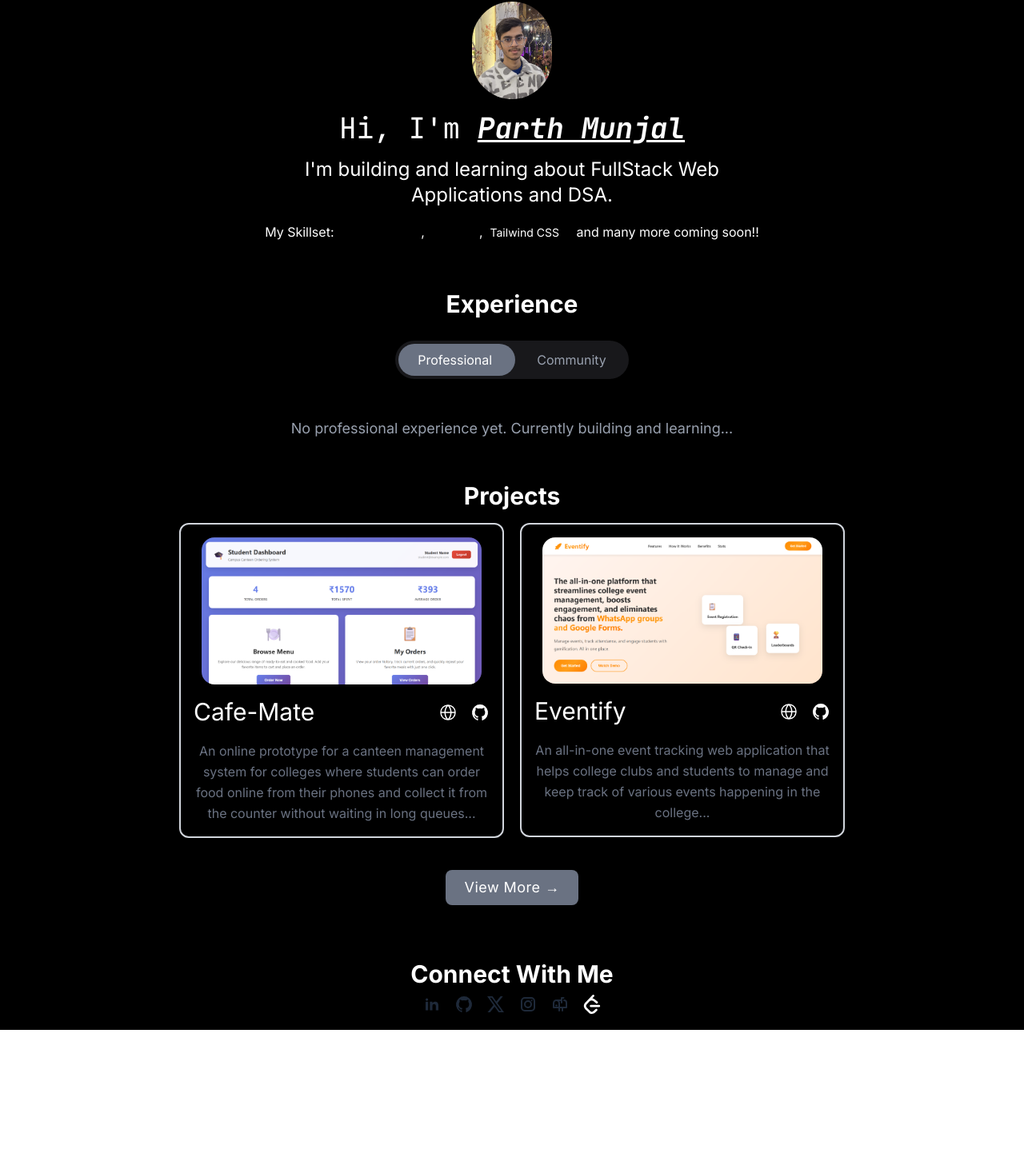
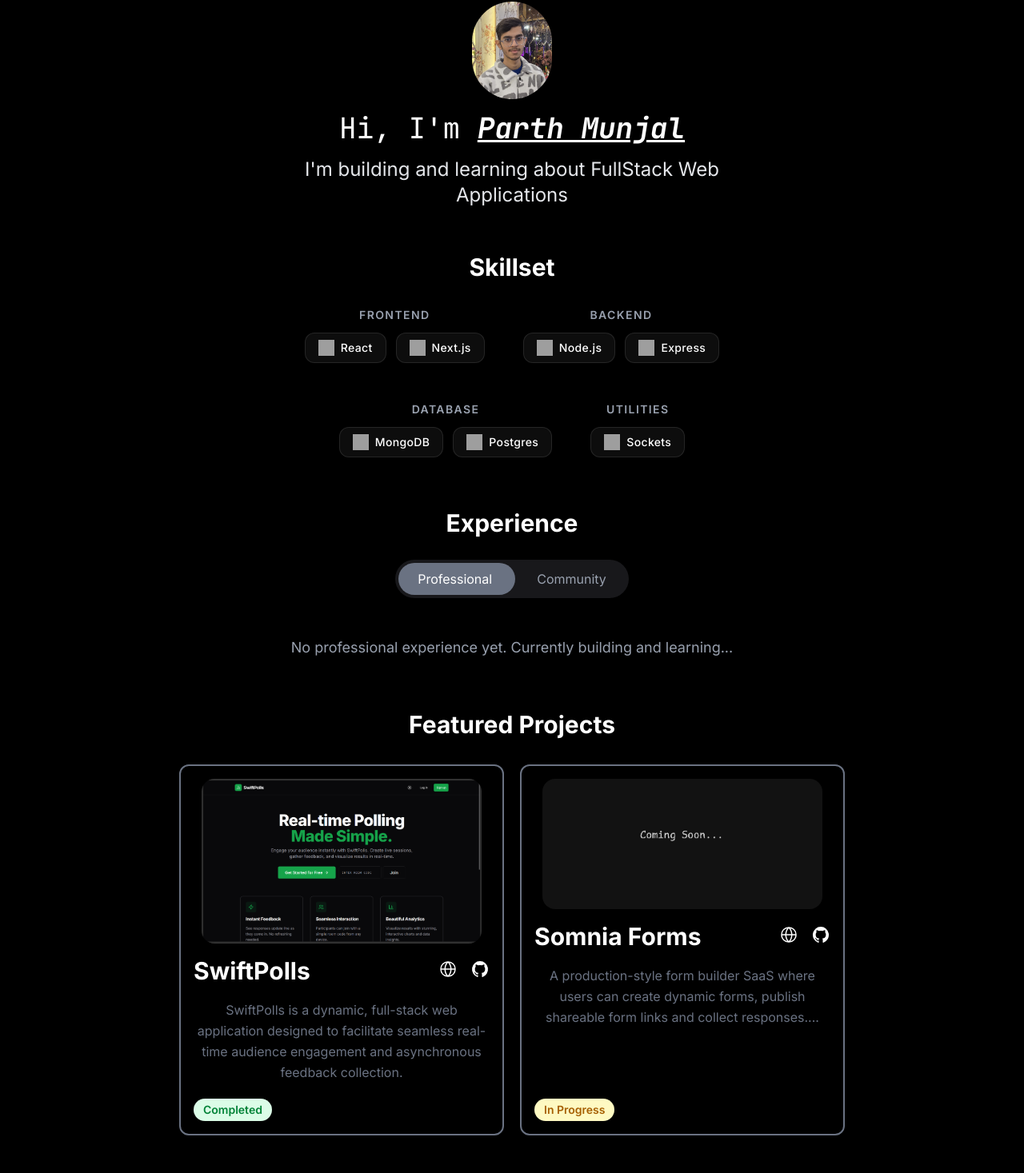
Before and after one commit to parthmunjal07/parth-portfolio-v1, a React (Vite) app: page / in a window 1280 px wide. Shown: the part 98-1565 px from the top of the page at 80% size. Before the commit the page ends 1386 px from the top, so only its background shows below. Built offline with nearby package versions, Linux system fonts and the light colour scheme; grey boxes are pictures that could not be loaded.

Commit message:
updated landing and projects

```diff
--- a/src/components/Hero.jsx
+++ b/src/components/Hero.jsx
@@ -5,9 +5,69 @@ import PageWrapper from "./PageWrapper";
 import PostCard from "./PostCard";
 import ExpTog from "./ExpTog";
 import ProjectCard from "./ProjectCard";
-import cafeMate from "../assets/cafeMate.png";
+import swiftpolls from "../assets/swiftpolls.png";
+import soon from "../assets/soon.png";
 import eventify from "../assets/eventify.png";
 import { motion } from "framer-motion";
+
+// Skills segregated by category
+const skillCategories = [
+  {
+    title: "Frontend",
+    skills: [
+      {
+        name: "React",
+        link: "https://react.dev/",
+        icon: "https://cdn.simpleicons.org/react/61DAFB",
+      },
+      {
+        name: "Next.js",
+        link: "https://nextjs.org/",
+        icon: "https://cdn.simpleicons.org/nextdotjs/ffffff", // White icon
+      },
+    ],
+  },
+  {
+    title: "Backend",
+    skills: [
+      {
+        name: "Node.js",
+        link: "https://nodejs.org/",
+        icon: "https://cdn.simpleicons.org/nodedotjs/339933",
+      },
+      {
+        name: "Express",
+        link: "https://expressjs.com/",
+        icon: "https://cdn.simpleicons.org/express/ffffff", // White icon
+      },
+    ],
+  },
+  {
+    title: "Database",
+    skills: [
+      {
+        name: "MongoDB",
+        link: "https://www.mongodb.com/",
+        icon: "https://cdn.simpleicons.org/mongodb/47A248",
+      },
+      {
+        name: "Postgres",
+        link: "https://www.postgresql.org/",
+        icon: "https://cdn.simpleicons.org/postgresql/4169E1",
+      },
+    ],
+  },
+  {
+    title: "Utilities",
+    skills: [
+      {
+        name: "Sockets",
+        link: "https://socket.io/",
+        icon: "https://cdn.simpleicons.org/socketdotio/ffffff", // White icon
+      },
+    ],
+  },
+];
 
 function Hero() {
   const container = {
@@ -27,6 +87,7 @@ function Hero() {
       transition: { duration: 0.6, ease: "easeOut" },
     },
   };
+
   return (
     <PageWrapper>
       <div className="min-h-screen bg-black text-white">
@@ -43,48 +104,65 @@ function Hero() {
               <span className="font-bold underline italic">Parth Munjal</span>
             </h1>
 
-            <p className="text-2xl w-3/4 font-inter">
-              I'm building and learning about FullStack Web Applications and
-              DSA.
+            <p className="text-2xl w-3/4 font-inter text-gray-200">
+              I'm building and learning about FullStack Web Applications
             </p>
 
-            <div className="font-inter">
-              My Skillset:{" "}
-              <a
-                href="https://developer.mozilla.org/en-US/docs/Web/JavaScript"
-                target="_blank"
-                rel="noopener noreferrer"
-                className="inline-flex items-center text-sm bg-black/5 dark:bg-white/15 border border-dashed dark:border-white/30 border-black/20 py-1 px-2 rounded-md skill-inner-shadow self-end text-black dark:text-white hover:cursor-pointer mx-2"
+            {/* CATEGORIZED SKILLSET SECTION */}
+            <div className="mt-10 flex flex-col items-center w-full font-inter">
+              <h1 className="text-3xl font-bold mb-8">Skillset</h1>
+
+              {/* UPDATED: Changed flex-col to flex-wrap and widened max-w */}
+              <motion.div
+                variants={container}
+                initial="hidden"
+                animate="show"
+                className="flex flex-wrap justify-center items-start gap-10 md:gap-12 w-full max-w-4xl"
               >
-                JavaScript
-              </a>
-              ,
-              <a
-                href="https://react.dev/"
-                target="_blank"
-                rel="noopener noreferrer"
-                className="inline-flex items-center text-sm bg-black/5 dark:bg-white/15 border border-dashed dark:border-white/30 border-black/20 py-1 px-2 rounded-md skill-inner-shadow self-end text-black dark:text-white hover:cursor-pointer ml-2"
-              >
-                React
-              </a>{" "}
-              ,
-              <a
-                href="https://tailwindcss.com"
-                target="_blank"
-                rel="noopener noreferrer"
-                className="inline-flex items-center text-sm bg-black/5 dark:bg-white/15 border border-dashed dark:border-white/30 border-black/20 py-1 px-2 rounded-md skill-inner-shadow self-end dark:text-white hover:cursor-pointer mr-2"
-              >
-                Tailwind CSS
-              </a>{" "}
-              and many more coming soon!!
+                {skillCategories.map((category) => (
+                  <div
+                    key={category.title}
+                    className="flex flex-col items-center"
+                  >
+                    <h3 className="text-sm uppercase tracking-widest text-gray-400 mb-3 font-semibold">
+                      {category.title}
+                    </h3>
+                    <div className="flex flex-wrap justify-center gap-3">
+                      {category.skills.map((skill) => (
+                        <motion.a
+                          key={skill.name}
+                          variants={card}
+                          whileHover={{ y: -4, scale: 1.05 }}
+                          whileTap={{ scale: 0.95 }}
+                          href={skill.link}
+                          target="_blank"
+                          rel="noopener noreferrer"
+                          className="flex items-center gap-2 px-4 py-2 bg-white/5 border border-white/10 rounded-xl hover:bg-white/10 hover:border-white/30 transition-colors skill-inner-shadow cursor-pointer"
+                        >
+                          <img
+                            src={skill.icon}
+                            alt={`${skill.name} logo`}
+                            className="w-5 h-5"
+                          />
+                          <span className="text-sm font-medium tracking-wide">
+                            {skill.name}
+                          </span>
+                        </motion.a>
+                      ))}
+                    </div>
+                  </div>
+                ))}
+              </motion.div>
             </div>
 
-            <div className="mt-10 font-inter">
-              <h1 className="text-3xl font-bold">Experience</h1>
+            <div className="mt-12 font-inter w-full">
+              <h1 className="text-3xl font-bold mb-6">Experience</h1>
               <ExpTog />
             </div>
 
-            <h1 className="font-inter text-3xl font-bold mt-7">Projects</h1>
+            <h1 className="font-inter text-3xl font-bold mt-10 mb-4">
+              Featured Projects
+            </h1>
             <motion.div
               className="grid grid-cols-1 md:grid-cols-2 gap-5"
               variants={container}
@@ -93,57 +171,57 @@ function Hero() {
             >
               <motion.div variants={card} whileHover={{ y: -8 }}>
                 <ProjectCard
-                  name="Cafe-Mate"
-                  description="An online prototype for a canteen management system for colleges where students can order food online from their phones and collect it from the counter without waiting in long queues..."
-                  image={cafeMate}
-                  liveLink="#"
-                  githubLink="https://github.com/parthmunjal07/CafeMate"
+                  name="SwiftPolls"
+                  description="SwiftPolls is a dynamic, full-stack web application designed to facilitate seamless real-time audience engagement and asynchronous feedback collection."
+                  image={swiftpolls}
+                  liveLink="https://swiftpolls.parthmunjal.in"
+                  githubLink="https://github.com/parthmunjal07/swiftpolls"
+                  status="completed"
                 />
               </motion.div>
 
               <motion.div variants={card} whileHover={{ y: -8 }}>
                 <ProjectCard
-                  name="Eventify"
-                  description="An all-in-one event tracking web application that helps college clubs and students to manage and keep track of various events happening in the college..."
-                  image={eventify}
-                  liveLink="https://eventify-event-tracker.vercel.app/"
-                  githubLink="https://github.com/parthmunjal07/Eventify-Event-Tracker"
+                  name="Somnia Forms"
+                  description="A production-style form builder SaaS where users can create dynamic forms, publish shareable form links and collect responses...."
+                  image={soon}
+                  liveLink="#"
+                  githubLink="https://github.com/parthmunjal07/Somnia-forms-trpc"
                 />
               </motion.div>
             </motion.div>
+
             <motion.div
               initial={{ opacity: 0, y: 20 }}
               animate={{ opacity: 1, y: 0 }}
               transition={{ delay: 0.6, duration: 0.5 }}
-              className="mt-6 flex justify-center"
+              className="mt-8 flex justify-center"
             >
               <motion.a
                 href="/projects"
                 whileHover={{ scale: 1.05 }}
                 whileTap={{ scale: 0.95 }}
-                className="px-6 py-2 bg-gray-500 rounded-lg font-inter text-lg tracking-wide
-               hover:border border-gray-400 transition-all"
+                className="px-6 py-2 bg-white/10 rounded-lg font-inter text-lg tracking-wide hover:bg-white/20 hover:border-white/30 border border-transparent transition-all"
               >
                 View More →
               </motion.a>
             </motion.div>
 
-            <div className="align-bottom text-3xl font-inter mt-13 font-bold">
+            <div className="align-bottom text-3xl font-inter mt-16 font-bold">
               <h2>Connect With Me</h2>
-              <div className="flex gap-4 justify-center mt-2 mb-5">
+              <div className="flex gap-4 justify-center mt-4 mb-8">
+                {/* Social Links */}
                 <a
                   href="https://www.linkedin.com/in/parthmunjal07/"
                   target="_blank"
                   rel="noopener noreferrer"
-                  className="text-blue-600 hover:underline"
+                  className="text-blue-500 hover:text-blue-400 transition-colors"
                   aria-label="LinkedIn — opens in new tab"
                 >
                   <svg
-                    className="w-6 h-6 text-gray-800 dark:text-white"
+                    className="w-7 h-7"
                     aria-hidden="true"
                     xmlns="http://www.w3.org/2000/svg"
-                    width="24"
-                    height="24"
                     fill="currentColor"
                     viewBox="0 0 24 24"
                   >
@@ -160,15 +238,13 @@ function Hero() {
                   href="https://github.com/parthmunjal07"
                   target="_blank"
                   rel="noopener noreferrer"
-                  className="text-gray-800 hover:underline"
+                  className="text-gray-300 hover:text-white transition-colors"
                   aria-label="GitHub — opens in new tab"
                 >
                   <svg
-                    className="w-6 h-6 text-gray-800 dark:text-white"
+                    className="w-7 h-7"
                     aria-hidden="true"
                     xmlns="http://www.w3.org/2000/svg"
-                    width="24"
-                    height="24"
                     fill="currentColor"
                     viewBox="0 0 24 24"
                   >
@@ -179,17 +255,17 @@ function Hero() {
                     />
                   </svg>
                 </a>
+
                 <a
                   href="https://x.com/parthmunjal07"
                   target="_blank"
                   rel="noopener noreferrer"
+                  className="text-gray-300 hover:text-white transition-colors"
                 >
                   <svg
-                    className="w-6 h-6 text-gray-800 dark:text-white"
+                    className="w-7 h-7"
                     aria-hidden="true"
                     xmlns="http://www.w3.org/2000/svg"
-                    width="24"
-                    height="24"
                     fill="currentColor"
                     viewBox="0 0 24 24"
                   >
@@ -201,14 +277,13 @@ function Hero() {
                   href="https://www.instagram.com/parth.codes.exe/"
                   target="_blank"
                   rel="noopener noreferrer"
+                  className="text-gray-300 hover:text-pink-500 transition-colors"
                   aria-label="Instagram — opens in new tab"
                 >
                   <svg
-                    className="w-6 h-6 text-gray-800 dark:text-white"
+                    className="w-7 h-7"
                     aria-hidden="true"
                     xmlns="http://www.w3.org/2000/svg"
-                    width="24"
-                    height="24"
                     fill="none"
                     viewBox="0 0 24 24"
                   >
@@ -223,15 +298,13 @@ function Hero() {
 
                 <a
                   href="mailto:parth.munjal07@gmail.com"
-                  className="hover:underline"
+                  className="text-gray-300 hover:text-red-400 transition-colors"
                   aria-label="Send email"
                 >
                   <svg
-                    className="w-6 h-6 text-gray-800 dark:text-white"
+                    className="w-7 h-7"
                     aria-hidden="true"
                     xmlns="http://www.w3.org/2000/svg"
-                    width="24"
-                    height="24"
                     fill="none"
                     viewBox="0 0 24 24"
                   >
@@ -244,9 +317,10 @@ function Hero() {
                     />
                   </svg>
                 </a>
+
                 <a
                   href="https://leetcode.com/u/Parth_Munjal/"
-                  className="hover:underline"
+                  className="text-gray-300 hover:text-yellow-500 transition-colors"
                   aria-label="LeetCode Profile"
                   target="_blank"
                   rel="noopener noreferrer"
@@ -255,15 +329,14 @@ function Hero() {
                     role="img"
                     viewBox="0 0 24 24"
                     xmlns="http://www.w3.org/2000/svg"
-                    id="Leetcode--Streamline-Simple-Icons"
-                    height="24"
-                    width="24"
+                    height="28"
+                    width="28"
                   >
                     <path
                       d="M13.483 0a1.374 1.374 0 0 0 -0.961 0.438L7.116 6.226l-3.854 4.126a5.266 5.266 0 0 0 -1.209 2.104 5.35 5.35 0 0 0 -0.125 0.513 5.527 5.527 0 0 0 0.062 2.362 5.83 5.83 0 0 0 0.349 1.017 5.938 5.938 0 0 0 1.271 1.818l4.277 4.193 0.039 0.038c2.248 2.165 5.852 2.133 8.063 -0.074l2.396 -2.392c0.54 -0.54 0.54 -1.414 0.003 -1.955a1.378 1.378 0 0 0 -1.951 -0.003l-2.396 2.392a3.021 3.021 0 0 1 -4.205 0.038l-0.02 -0.019 -4.276 -4.193c-0.652 -0.64 -0.972 -1.469 -0.948 -2.263a2.68 2.68 0 0 1 0.066 -0.523 2.545 2.545 0 0 1 0.619 -1.164L9.13 8.114c1.058 -1.134 3.204 -1.27 4.43 -0.278l3.501 2.831c0.593 0.48 1.461 0.387 1.94 -0.207a1.384 1.384 0 0 0 -0.207 -1.943l-3.5 -2.831c-0.8 -0.647 -1.766 -1.045 -2.774 -1.202l2.015 -2.158A1.384 1.384 0 0 0 13.483 0zm-2.866 12.815a1.38 1.38 0 0 0 -1.38 1.382 1.38 1.38 0 0 0 1.38 1.382H20.79a1.38 1.38 0 0 0 1.38 -1.382 1.38 1.38 0 0 0 -1.38 -1.382z"
-                      fill="#ffffff"
-                      stroke-width="1"
-                    ></path>
+                      fill="currentColor"
+                      strokeWidth="1"
+                    />
                   </svg>
                 </a>
               </div>
--- a/src/components/ProjectCard.jsx
+++ b/src/components/ProjectCard.jsx
@@ -2,31 +2,31 @@ import React from "react";
 
 function ProjectCard(props) {
   return (
-    <div
-      className="border-2 border-gray-300 w-full rounded-xl p-5 md:p-4
-hover:shadow-lg transition-all duration-300 hover:-translate-y-1
-"
-    >
+    <div className="border-2 border-gray-500 w-full h-full flex flex-col rounded-xl p-5 md:p-4 hover:shadow-lg transition-all duration-300 hover:-translate-y-1">
       {/* Image */}
       <div className="w-full flex justify-center mb-4">
         <img
-          className="w-full max-w-[350px] rounded-2xl object-cover
-                     hover:scale-105 transition-transform duration-300"
+          className="w-[350px] rounded-2xl object-cover hover:scale-105 transition-transform duration-300"
           src={props.image}
           alt={props.name}
         />
       </div>
 
       {/* Header */}
-      <div className="flex items-center justify-between gap-4">
-        <h1 className="text-2xl md:text-3xl font-inter leading-tight">
-          {props.name}
-        </h1>
+      <div className="flex items-start justify-between gap-4">
+        {/* Title & Status Tag Wrapper */}
+        <div className="flex flex-col gap-2">
+          <h1 className="text-2xl font-bold md:text-3xl font-inter leading-tight">
+            {props.name}
+          </h1>
+        </div>
 
-        <div className="flex items-center gap-4">
+        {/* Links */}
+        <div className="flex items-center gap-4 mt-1">
           <a
             href={props.liveLink}
             target="_blank"
+            rel="noopener noreferrer"
             className="hover:scale-110 transition-transform"
           >
             <svg
@@ -42,6 +42,7 @@ hover:shadow-lg transition-all duration-300 hover:-translate-y-1
           <a
             href={props.githubLink}
             target="_blank"
+            rel="noopener noreferrer"
             className="hover:scale-110 transition-transform"
           >
             <svg
@@ -61,10 +62,23 @@ hover:shadow-lg transition-all duration-300 hover:-translate-y-1
         </div>
       </div>
 
-      {/* Description */}
-      <p className="mt-4 text-gray-500 font-inter leading-relaxed">
+      {/* Description - Added flex-grow so it expands to fill empty space */}
+      <p className="mt-4 text-gray-500 font-inter leading-relaxed flex-grow">
         {props.description}
       </p>
+
+      {/* Footer / Status Tag - Added mt-auto to ensure it sticks to the bottom */}
+      <div className="flex mt-5 font-inter">
+        <span
+          className={`w-fit px-3 py-1 text-sm font-semibold rounded-full ${
+            props.status === "completed"
+              ? "bg-green-100 text-green-700"
+              : "bg-yellow-100 text-yellow-700"
+          }`}
+        >
+          {props.status === "completed" ? "Completed" : "In Progress"}
+        </span>
+      </div>
     </div>
   );
 }
--- a/src/components/Projects.jsx
+++ b/src/components/Projects.jsx
@@ -4,6 +4,8 @@ import cafeMate from "../assets/cafeMate.png";
 import eventify from "../assets/eventify.png";
 import portfolio from "../assets/portfolio.png";
 import PageWrapper from "./PageWrapper";
+import swiftpolls from "../assets/swiftpolls.png";
+import soon from "../assets/soon.png";
 
 function Projects() {
   return (
@@ -23,18 +25,19 @@ function Projects() {
               githubLink="https://github.com/parthmunjal07/parth-portfolio-v1"
             />
             <ProjectCard
-          name="Cafe-Mate"
-          description="An online prototype for a canteen management system for colleges where students can order food online from their phones and collect it from the counter without waiting in long queues..."
-          image={cafeMate}
-          liveLink="#"
-          githubLink="https://github.com/parthmunjal07/CafeMate"
+              name="SwiftPolls"
+              description="SwiftPolls is a dynamic, full-stack web application designed to facilitate seamless real-time audience engagement and asynchronous feedback collection."
+              image={swiftpolls}
+              liveLink="https://swiftpolls.parthmunjal.in"
+              githubLink="https://github.com/parthmunjal07/swiftpolls"
+              status="completed"
             />
             <ProjectCard
-          name="Eventify"
-          description="An all-in-one event tracking web application that helps college clubs and students to manage and keep track of various events happening in the college..."
-          image={eventify}
-          liveLink="https://eventify-event-tracker.vercel.app/"
-          githubLink="https://github.com/parthmunjal07/Eventify-Event-Tracker"
+              name="Somnia Forms"
+              description="A production-style form builder SaaS where users can create dynamic forms, publish shareable form links and collect responses...."
+              image={soon}
+              liveLink="#"
+              githubLink="https://github.com/parthmunjal07/Somnia-forms-trpc"
             />
           </div>
         </div>
```
Also changed, not shown: src/assets/soon.png (added), src/assets/swiftpolls.png (added). Lines whose indentation alone changed are shown as unchanged.
